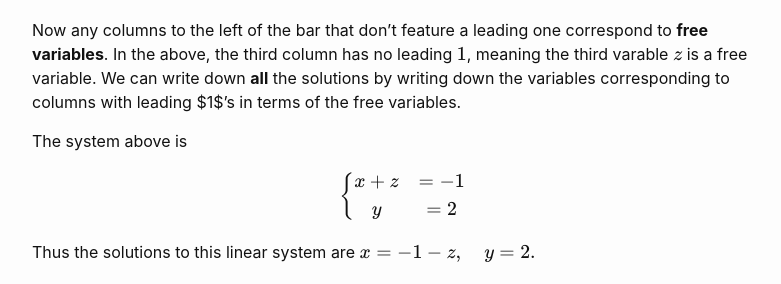
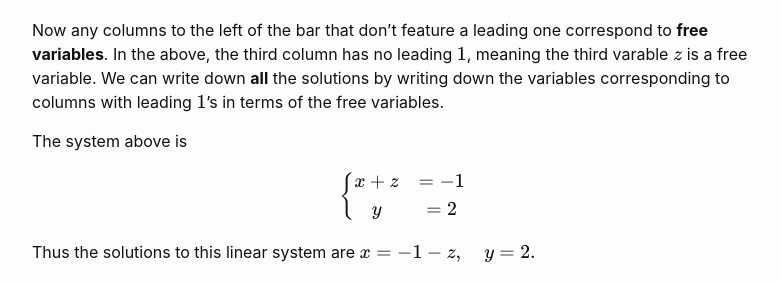
Before and after one commit to wcasper/math107spring2023, a Jekyll site: the page built from _posts/2023-04-03-Week-11-Lecture-17.md, in a window 1280 px wide and 900 px high, scrolled down 1699 px. Shown: the part 347-631 px from the top of the window, without its empty margins (238-1019 px from the left). Built offline with Jekyll 4.4.1, drawn with Linux system fonts in a browser that asks for light colours.

Commit message:
fixed typo

```diff
--- a/_posts/2023-04-03-Week-11-Lecture-17.md
+++ b/_posts/2023-04-03-Week-11-Lecture-17.md
@@ -78,7 +78,7 @@ $$\left[\begin{array}{ccc|c}
 \end{array}\right]$$
 
 Now any columns to the left of the bar that don't feature a leading one correspond to **free variables**.  In the above, the third column has no leading $$1$$, meaning the third varable $$z$$ is a free variable.
-We can write down **all** the solutions by writing down the variables corresponding to columns with leading $1$'s in terms of the free variables.
+We can write down **all** the solutions by writing down the variables corresponding to columns with leading $$1$$'s in terms of the free variables.
 
 The system above is
 
```
